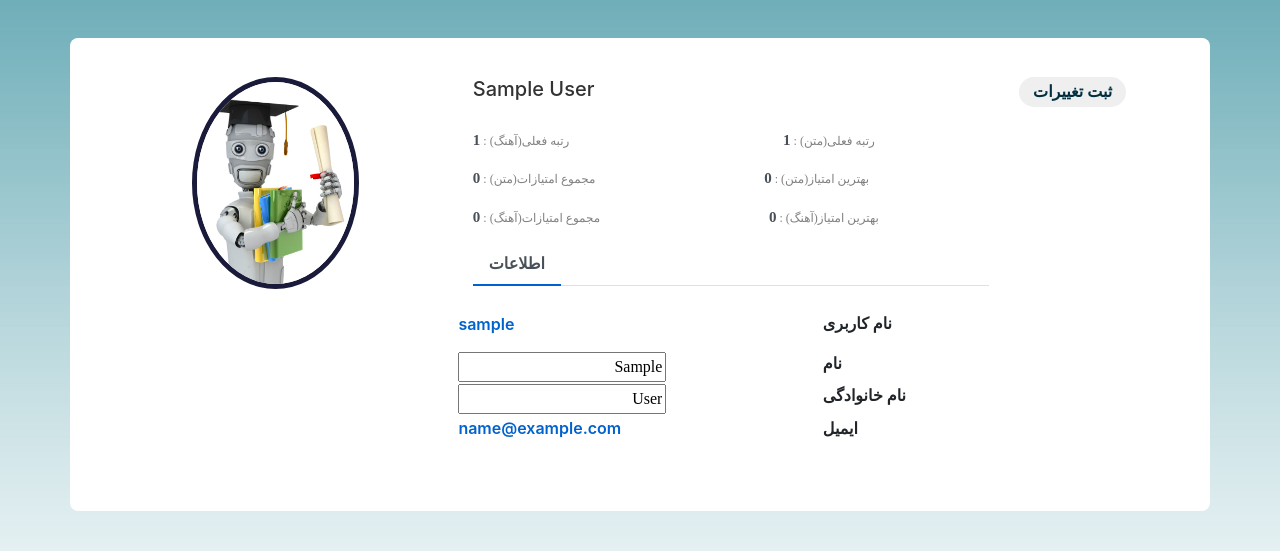
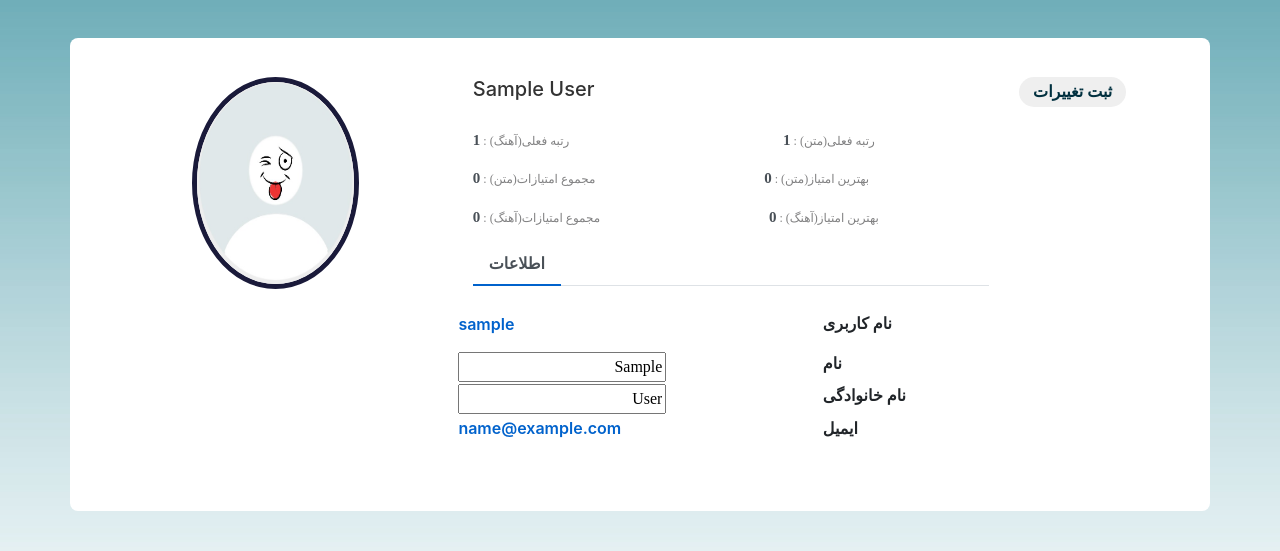
Before and after one commit to sajaddadgar/Call-of-Typing, a Django app: page /accounts/profile/ in a window 1280 px wide. Shown: the part 25-576 px from the top of the page. Run offline with Django 3.2, Linux system fonts and the light colour scheme; the visitor is signed in with stand-in values (Sample User, id 1); data comes from the database, SQL or seed files in the repository; some libraries are stand-ins or nearby versions.

Commit message:
Chane default profile image

```diff
--- a/call_of_typing/templates/registration/profile.html
+++ b/call_of_typing/templates/registration/profile.html
@@ -62,7 +62,7 @@
                     <img class="profile_image_border" src="{{ user.profile.image.url }}"
                          alt=""/>
                     {% else %}
-                    <img class="profile_image_border" src="../../static/media/profile_image/machinelearning.jpg"
+                    <img class="profile_image_border" src="../../static/media/profile_image/default.jpg"
                          alt=""/>
                     {% endif %}
                 </div>
```
Also changed, not shown: call_of_typing/static/media/profile_image/default.jpg (added), call_of_typing/static/media/profile_image/machinelearning.jpg (deleted).
